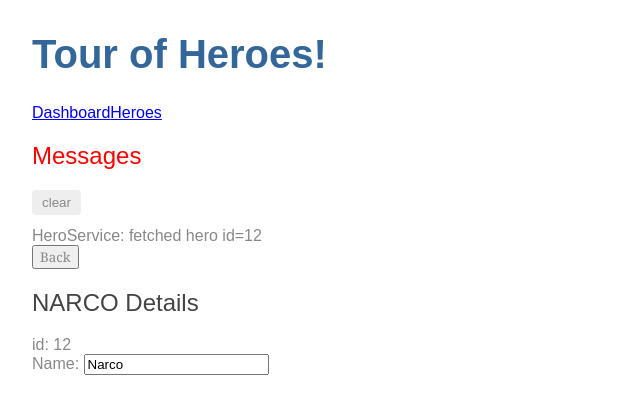
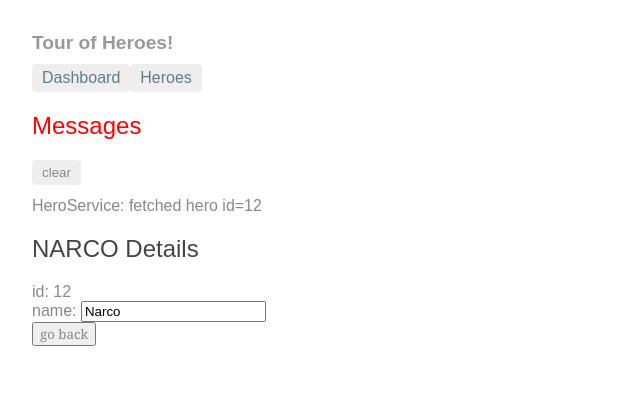
Before and after one commit to Kuntal32/angulr6, an Angular app: page /detail/12 in a window 1280 px wide. Shown: the top 414 px of the page, without its empty margins (0-640 px from the left). Built offline with nearby package versions, Linux system fonts and the light colour scheme.

Commit message:
add before http start

```diff
--- a/src/app/app.component.css
+++ b/src/app/app.component.css
@@ -0,0 +1,29 @@
+/* AppComponent's private CSS styles */
+h1 {
+    font-size: 1.2em;
+    color: #999;
+    margin-bottom: 0;
+  }
+  h2 {
+    font-size: 2em;
+    margin-top: 0;
+    padding-top: 0;
+  }
+  nav a {
+    padding: 5px 10px;
+    text-decoration: none;
+    margin-top: 10px;
+    display: inline-block;
+    background-color: #eee;
+    border-radius: 4px;
+  }
+  nav a:visited, a:link {
+    color: #607d8b;
+  }
+  nav a:hover {
+    color: #039be5;
+    background-color: #cfd8dc;
+  }
+  nav a.active {
+    color: #039be5;
+  }
--- a/src/app/hero-detail/hero-detail.component.html
+++ b/src/app/hero-detail/hero-detail.component.html
@@ -1,10 +1,10 @@
-<button (click)="goBack()">Back</button>
 <div *ngIf="hero">
-  <h2>{{hero.name | uppercase}} Details</h2>
-  <div><span>id: {{hero.id}}</span></div>
-  <div>
-    <label>Name:
-           <input [(ngModel)]="hero.name"  placeholder="name" >
-    </label>
+    <h2>{{hero.name | uppercase}} Details</h2>
+    <div><span>id: </span>{{hero.id}}</div>
+    <div>
+      <label>name:
+        <input [(ngModel)]="hero.name" placeholder="name"/>
+      </label>
+    </div>
+    <button (click)="goBack()">go back</button>
   </div>
-</div>
--- a/src/app/hero-detail/hero-detail.component.ts
+++ b/src/app/hero-detail/hero-detail.component.ts
@@ -12,7 +12,7 @@ import { HeroService }  from '../hero.service';
   styleUrls: ['./hero-detail.component.css']
 })
 export class HeroDetailComponent implements OnInit {
-  hero: Hero[];
+  hero: Hero;
   constructor(private route: ActivatedRoute,
               private location: Location,
               private heroService: HeroService) { }
--- a/src/app/hero.service.ts
+++ b/src/app/hero.service.ts
@@ -19,7 +19,7 @@ export class HeroService {
     return of(HEROES);
   }
 
-  getHero(id: number): Observable<Hero[]> {
+  getHero(id: number): Observable<Hero> {
     this.messageService.add(`HeroService: fetched hero id=${id}`);
     return of(HEROES.find(hero => hero.id === id));
   }
--- a/src/app/message.service.ts
+++ b/src/app/message.service.ts
@@ -9,6 +9,7 @@ export class MessageService {
   messages: string[] = [];
 
   add(message: string) {
+    this.messages = [];
     this.messages.push(message);
   }
 
```
Also changed, not shown: src/app/hero.ts (line endings or trailing spaces).
